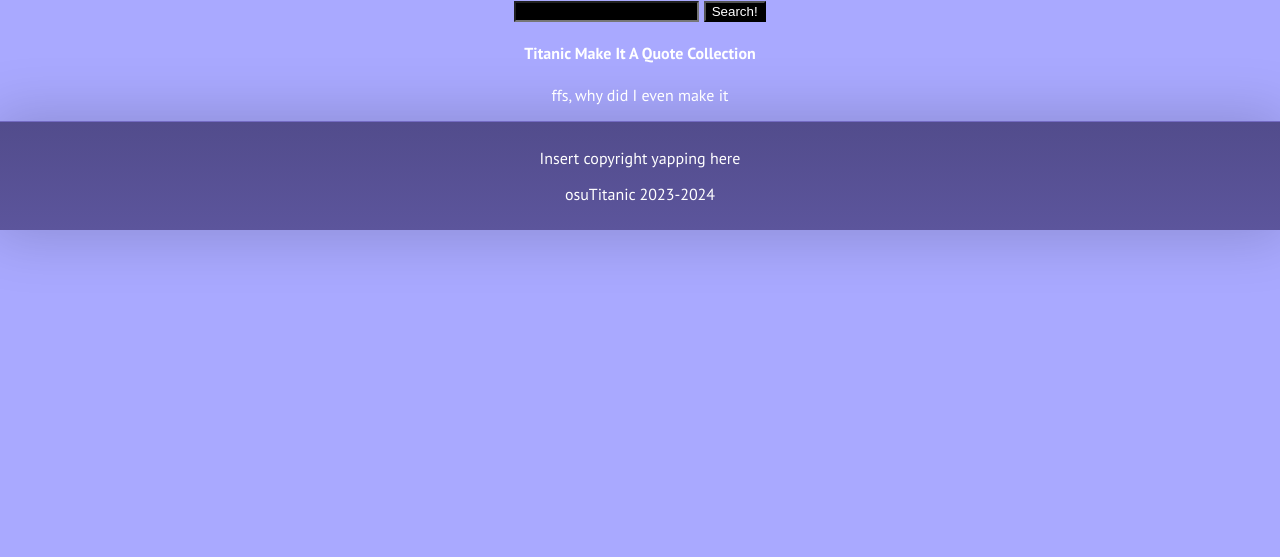
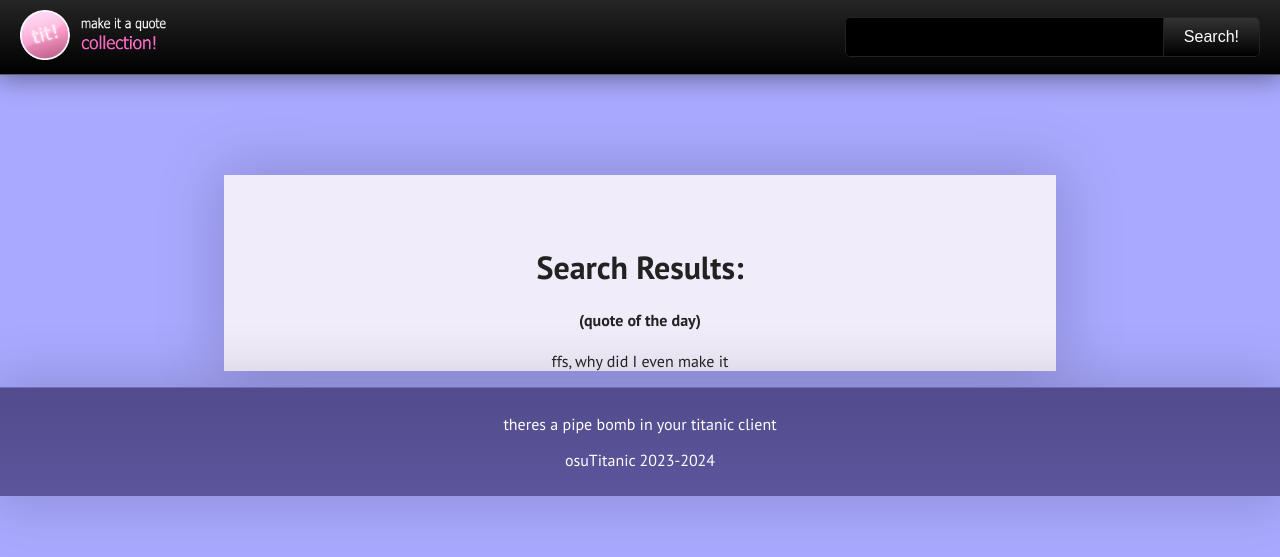
Before and after one commit to Zordon1337/titanic-book, a FastAPI app: template templates/search.html in a window 1280 px wide. Shown: the top 557 px of the page. Run offline with FastAPI, Linux system fonts and the light colour scheme; the template is opened without the code that fills it, so the values that code supplies are empty.

Commit message:
fixed search

```diff
--- a/static/main.css
+++ b/static/main.css
@@ -7,6 +7,7 @@ body {
     font-family: "PT Sans", sans-serif;
     margin: 0;
     padding: 0;
+
 }
 
 .top-bar {
--- a/templates/home.html
+++ b/templates/home.html
@@ -3,7 +3,7 @@
 <head>
     <meta charset="UTF-8">
     <meta name="viewport" content="width=device-width, initial-scale=1.0">
-    <title>Search Results</title>
+    <title>Make it a quote collection!</title>
     <link rel="stylesheet" href="/static/main.css">
 </head>
 <body>
--- a/templates/search.html
+++ b/templates/search.html
@@ -7,12 +7,23 @@
     <link rel="stylesheet" href="/static/main.css">
 </head>
 <body>
+    <header class="top-bar">
+        <div class="logo">
+            <img src="/static/logo.png" alt="Logo">
+        </div>
+        <div class="search-bar">
             <form action="/search" method="get">
-        <input name="q" value="{{query}}" style="background-color: black;color:white"/>
+                <input name="q" type="text"  value="{{query}}" style="background-color: black;color:white"/>
                 <input type="submit" value="Search!" style="background-color: black;color:white"/>
             </form>
-    <h4>Titanic Make It A Quote Collection</h4>
+        </div>
+    </header>
+
+    <div class="content">
+        <h1>Search Results:</h1>
+        <h4>(quote of the day)</h4>
         <p>ffs, why did I even make it</p>
+
         <div class='row'>
             {% for res in results %}
                 {% if query.lower() in res.tag.lower() %}
@@ -23,8 +34,11 @@
                 {% endif %}
             {% endfor %}
         </div>
-    <div class='footer' width="1158">
-        <p>Insert copyright yapping here</p>
+    </div>
+
+
+    <div class='footer'>
+        <p>theres a pipe bomb in your titanic client</p>
         <p>osuTitanic 2023-2024</p>
     </div>
 </body>
```
Lines whose indentation alone changed are shown as unchanged.
